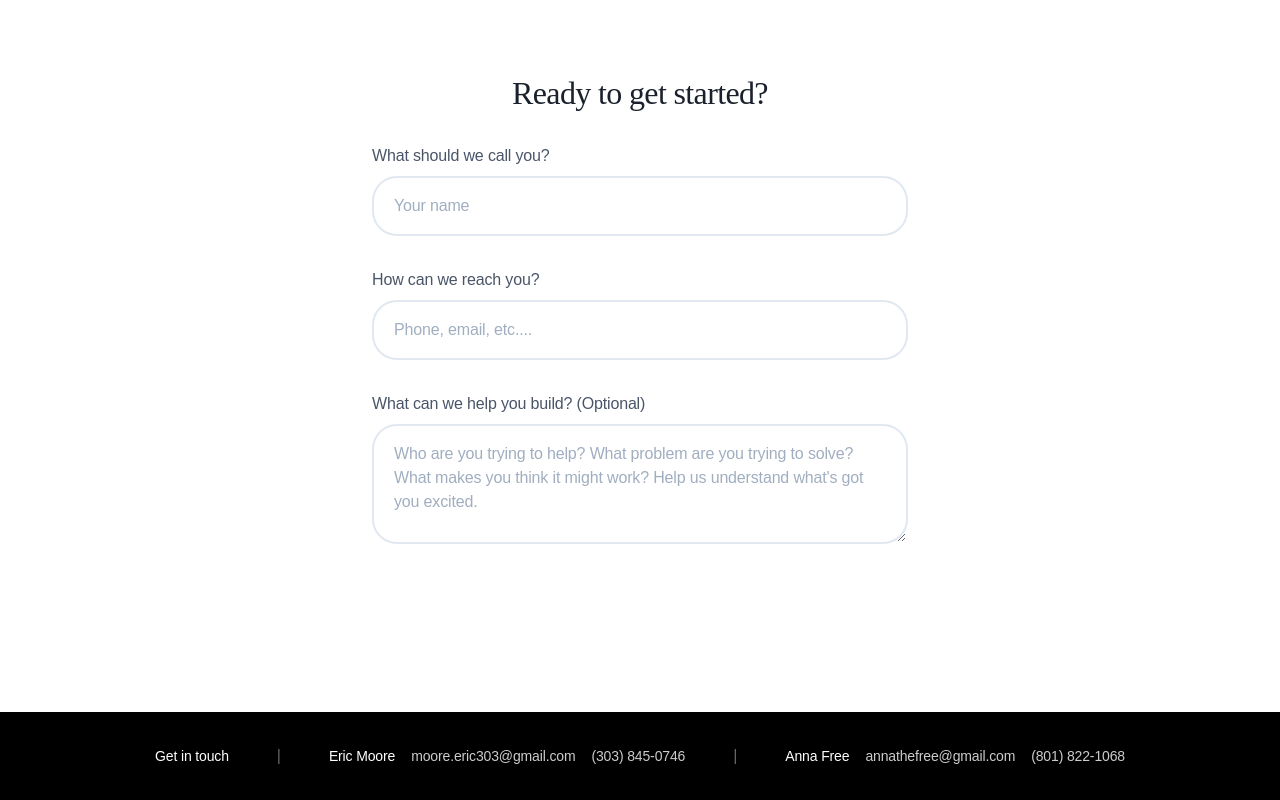
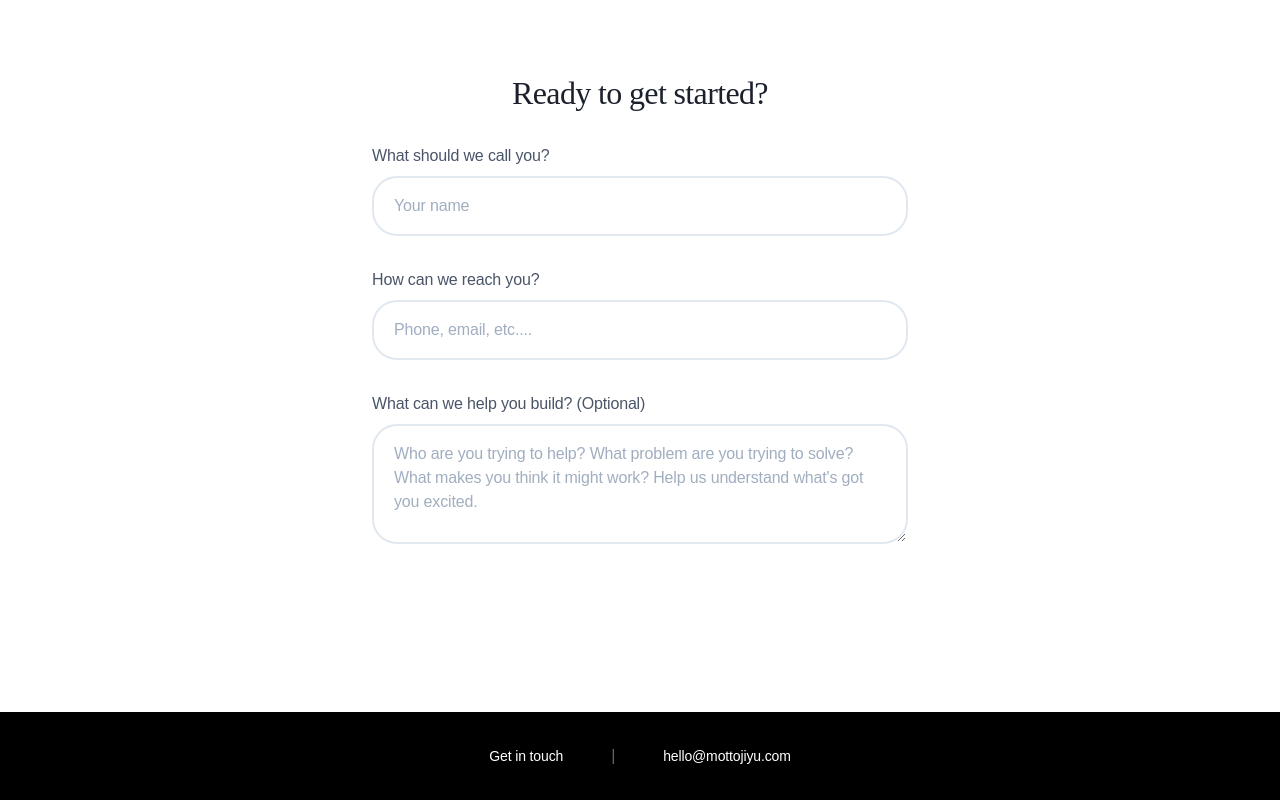
Before and after one commit to eraeric91/mottojiyu, a plain HTML site: page index.html in a window 1280 px wide. Shown: the part 2516-3316 px from the top of the page. Drawn offline with Linux system fonts and the light colour scheme; a web font is replaced by a local one.

Commit message:
Update index.html

```diff
--- a/index.html
+++ b/index.html
@@ -971,17 +971,7 @@
         <div class="footer-container">
             <span class="footer-text">Get in touch</span>
             <span class="footer-divider">|</span>
-            <div class="footer-section">
-                <span class="footer-name">Eric Moore</span>
-                <span class="footer-contact">moore.eric303@gmail.com</span>
-                <span class="footer-contact">(303) 845-0746</span>
-            </div>
-            <span class="footer-divider">|</span>
-            <div class="footer-section">
-                <span class="footer-name">Anna Free</span>
-                <span class="footer-contact">annathefree@gmail.com</span>
-                <span class="footer-contact">(801) 822-1068</span>
-            </div>
+            <span class="footer-text">hello@mottojiyu.com</span>
         </div>
     </footer>
 
```
